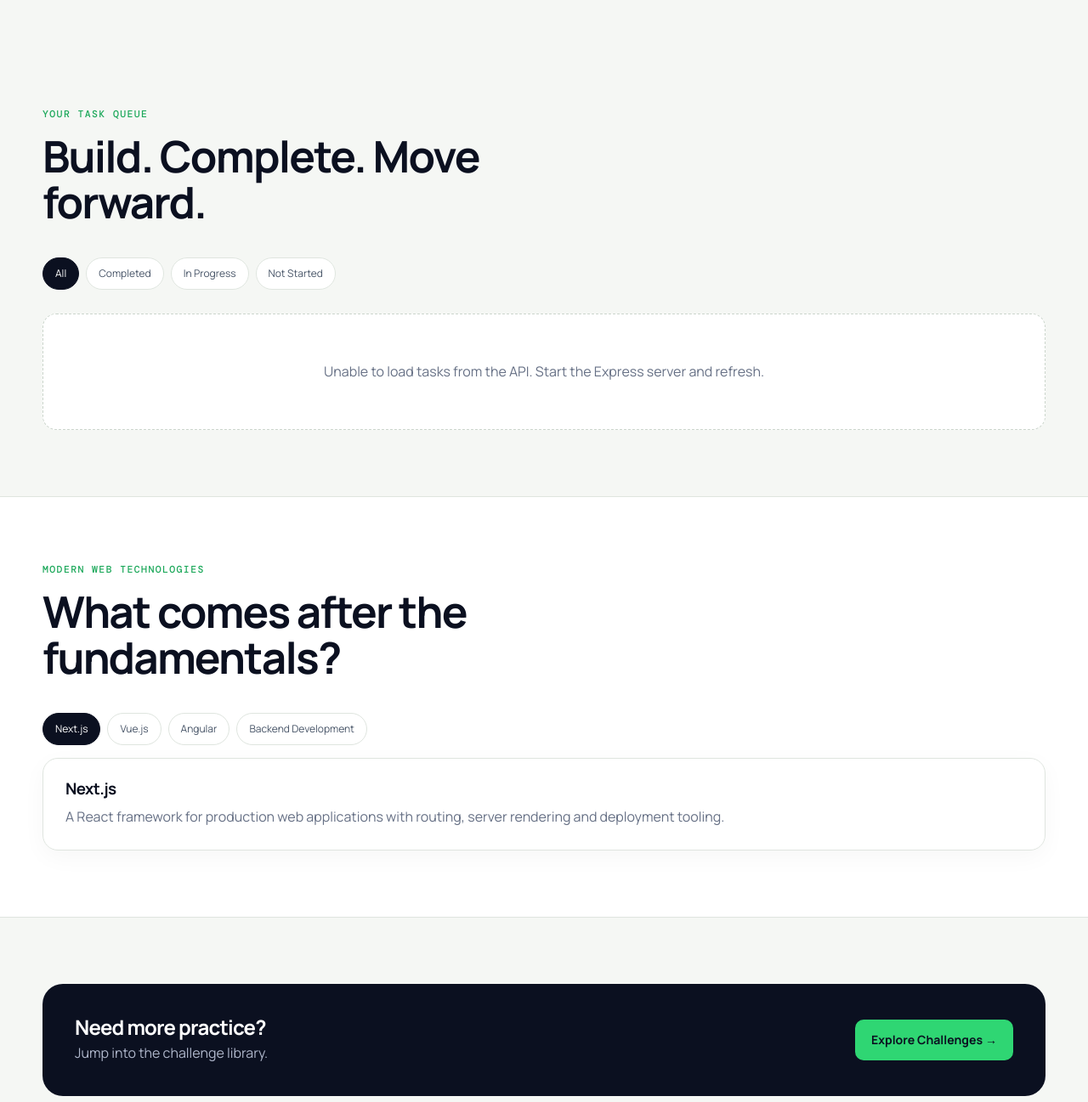
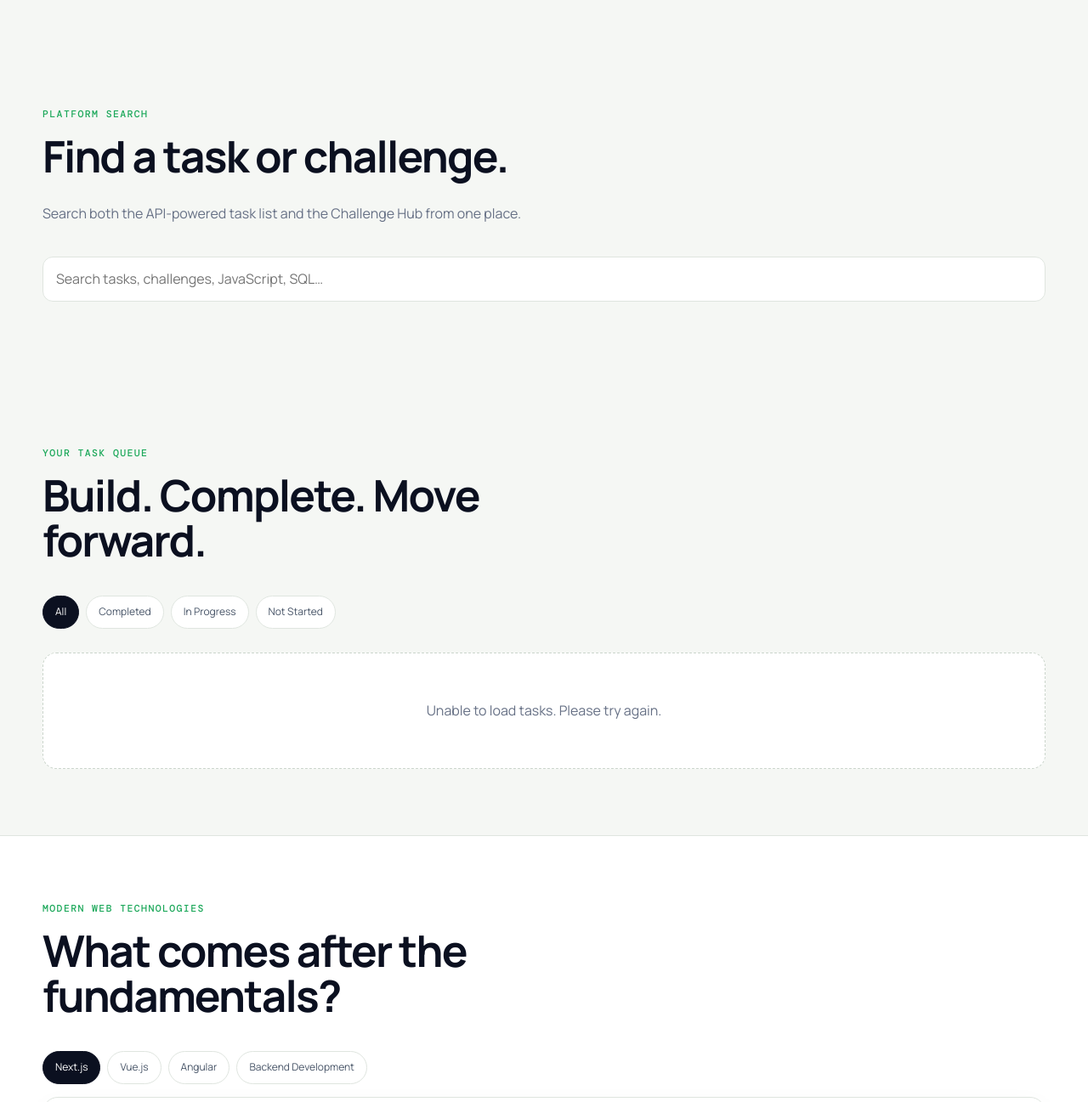
Before and after one commit to abenajuliana04-lang/techbridge-website, a website: page dashboard.html in a window 1280 px wide. Shown: the part 980-2277 px from the top of the page at 85% size. Drawn offline with nearby package versions, Linux system fonts and the light colour scheme; no server answers.

Commit message:
Task 8: integrate final platform dashboard experience

```diff
--- a/dashboard.html
+++ b/dashboard.html
@@ -1,10 +1,11 @@
 <!DOCTYPE html><html lang="en"><head><meta charset="UTF-8"><meta name="viewport" content="width=device-width, initial-scale=1"><title>Intern Dashboard — TechBridge</title><link rel="stylesheet" href="style.css"></head><body>
-<header class="site-header"><nav class="nav wrap"><a href="index.html" class="brand"><img src="techbridge-logo.png" alt="TechBridge"></a><button class="nav-toggle" id="navToggle">☰</button><ul class="nav-links" id="navLinks"><li><a href="index.html">Home</a></li><li><a href="programs.html">Programs</a></li><li><a href="tasks.html">8 Tasks</a></li><li><a href="roadmap.html">Roadmap</a></li><li><a href="challenges.html">Challenges</a></li><li><a class="active" href="dashboard.html">Dashboard</a></li><li><a href="index.html#contact" class="nav-cta">Apply Now</a></li></ul></nav></header>
-<main><section class="hero" style="padding-bottom:30px"><div class="wrap"><div class="dashboard-hero"><div class="eyebrow">Task 6 + Task 7 · Intern Dashboard</div><h1>Welcome to your TechBridge dashboard.</h1><p>Web Development intern · Active journey · 30-day practical internship</p><div style="margin:25px 0 8px;display:flex;justify-content:space-between;color:#aeb6ca;font:.7rem var(--mono)"><span>OVERALL PROGRESS</span><strong id="percentValue">0%</strong></div><div class="progress-track" style="background:#293049"><div class="progress-fill" id="progressFill"></div></div><div style="margin-top:15px;font:.68rem var(--mono);color:#8992aa"><span id="statusDot" class="status-dot status-offline"></span><span id="statusText">Backend Status: Checking…</span></div></div></div></section>
+<header class="site-header"><nav class="nav wrap"><a href="index.html" class="brand"><img src="techbridge-logo.png" alt="TechBridge"></a><button class="nav-toggle" id="navToggle">☰</button><ul class="nav-links" id="navLinks"><li><a href="index.html">Home</a></li><li><a href="programs.html">Programs</a></li><li><a href="tasks.html">8 Tasks</a></li><li><a href="roadmap.html">Roadmap</a></li><li><a href="challenges.html">Challenges</a></li><li><a class="active" href="dashboard.html">Dashboard</a></li><li><a href="index.html#apply" class="nav-cta">Apply Now</a></li></ul></nav></header>
+<main><section class="hero" style="padding-bottom:30px"><div class="wrap"><div class="dashboard-hero"><div class="eyebrow">Task 6 + Task 7 · Final Platform</div><h1>Welcome to your TechBridge dashboard.</h1><p>Sample Web Development intern · Active journey · 30-day practical internship</p><div style="margin:25px 0 8px;display:flex;justify-content:space-between;color:#aeb6ca;font:.7rem var(--mono)"><span>OVERALL PROGRESS</span><strong id="percentValue">0%</strong></div><div class="progress-track" style="background:#293049"><div class="progress-fill" id="progressFill"></div></div><div style="margin-top:15px;font:.68rem var(--mono);color:#8992aa"><span id="statusDot" class="status-dot status-offline"></span><span id="statusText">Backend Status: Checking…</span></div></div></div></section>
 <section style="padding-top:20px"><div class="wrap"><div class="task-meta"><div class="card"><b id="completedCount">0 / 8</b><span>Completed</span></div><div class="card"><b id="remainingCount">8</b><span>Remaining</span></div><div class="card"><b>Web Dev</b><span>Track</span></div></div></div></section>
-<section><div class="wrap"><div class="section-head"><div class="eyebrow">Your task queue</div><h2>Build. Complete. Move forward.</h2></div><div class="filters" id="statusFilters"><button class="filter-btn active" data-status="all">All</button><button class="filter-btn" data-status="completed">Completed</button><button class="filter-btn" data-status="in-progress">In Progress</button><button class="filter-btn" data-status="not-started">Not Started</button></div><div id="loadingState" class="card center">Loading tasks…</div><div id="errorState" class="empty-state" style="display:none">Unable to load tasks from the API. Start the Express server and refresh.</div><div id="taskGrid" class="task-grid"></div></div></section>
+<section><div class="wrap"><div class="section-head"><div class="eyebrow">Platform search</div><h2>Find a task or challenge.</h2><p>Search both the API-powered task list and the Challenge Hub from one place.</p></div><input class="search" id="platformSearch" placeholder="Search tasks, challenges, JavaScript, SQL…"><div id="searchResults" class="search-results" style="margin-top:15px"></div></div></section>
+<section><div class="wrap"><div class="section-head"><div class="eyebrow">Your task queue</div><h2>Build. Complete. Move forward.</h2></div><div class="filters" id="statusFilters"><button class="filter-btn active" data-status="all">All</button><button class="filter-btn" data-status="completed">Completed</button><button class="filter-btn" data-status="in-progress">In Progress</button><button class="filter-btn" data-status="not-started">Not Started</button></div><div id="loadingState" class="card center">Loading tasks…</div><div id="errorState" class="empty-state" style="display:none">Unable to load tasks. Please try again.</div><div id="taskGrid" class="task-grid"></div></div></section>
 <section class="alt"><div class="wrap"><div class="section-head"><div class="eyebrow">Modern Web Technologies</div><h2>What comes after the fundamentals?</h2></div><div class="tech-tabs" id="techTabs"><button class="filter-btn active" data-tech="nextjs">Next.js</button><button class="filter-btn" data-tech="vue">Vue.js</button><button class="filter-btn" data-tech="angular">Angular</button><button class="filter-btn" data-tech="backend">Backend Development</button></div><div class="card" id="techPanel"></div></div></section>
-<section><div class="wrap"><div class="cta-band"><div><h2>Need more practice?</h2><p>Jump into the challenge library.</p></div><a href="challenges.html" class="btn btn-primary">Explore Challenges →</a></div></div></section></main>
+<section><div class="wrap"><div class="cta-band"><div><h2>Need more practice?</h2><p>Explore the Challenge Hub for Data Analytics and Web Development.</p></div><a href="challenges.html" class="btn btn-primary">Explore Challenges →</a></div></div></section></main>
 <footer class="site-footer"><div class="wrap"><div class="footer-grid"><div><div class="footer-brand"><img src="techbridge-logo.png" alt="TechBridge"></div><p>Bridging Learning to Real-World Experience.</p></div><div><h4>Explore</h4><a href="programs.html">Programs</a><a href="tasks.html">8 Tasks</a><a href="roadmap.html">Roadmap</a><a href="challenges.html">Challenges</a></div><div><h4>Contact</h4><a href="mailto:techbridgebaslink@gmail.com">techbridgebaslink@gmail.com</a></div></div><div class="footer-bottom">© 2026 TechBridge by Baselink Services Limited.</div></div></footer>
 <div class="modal-overlay" id="modalOverlay"><div class="modal"><button class="modal-close" id="modalClose">✕</button><div id="modalContent"></div></div></div>
 <script src="dashboard.js"></script><script>document.getElementById('navToggle').addEventListener('click',()=>document.getElementById('navLinks').classList.toggle('open'));</script></body></html>
```
